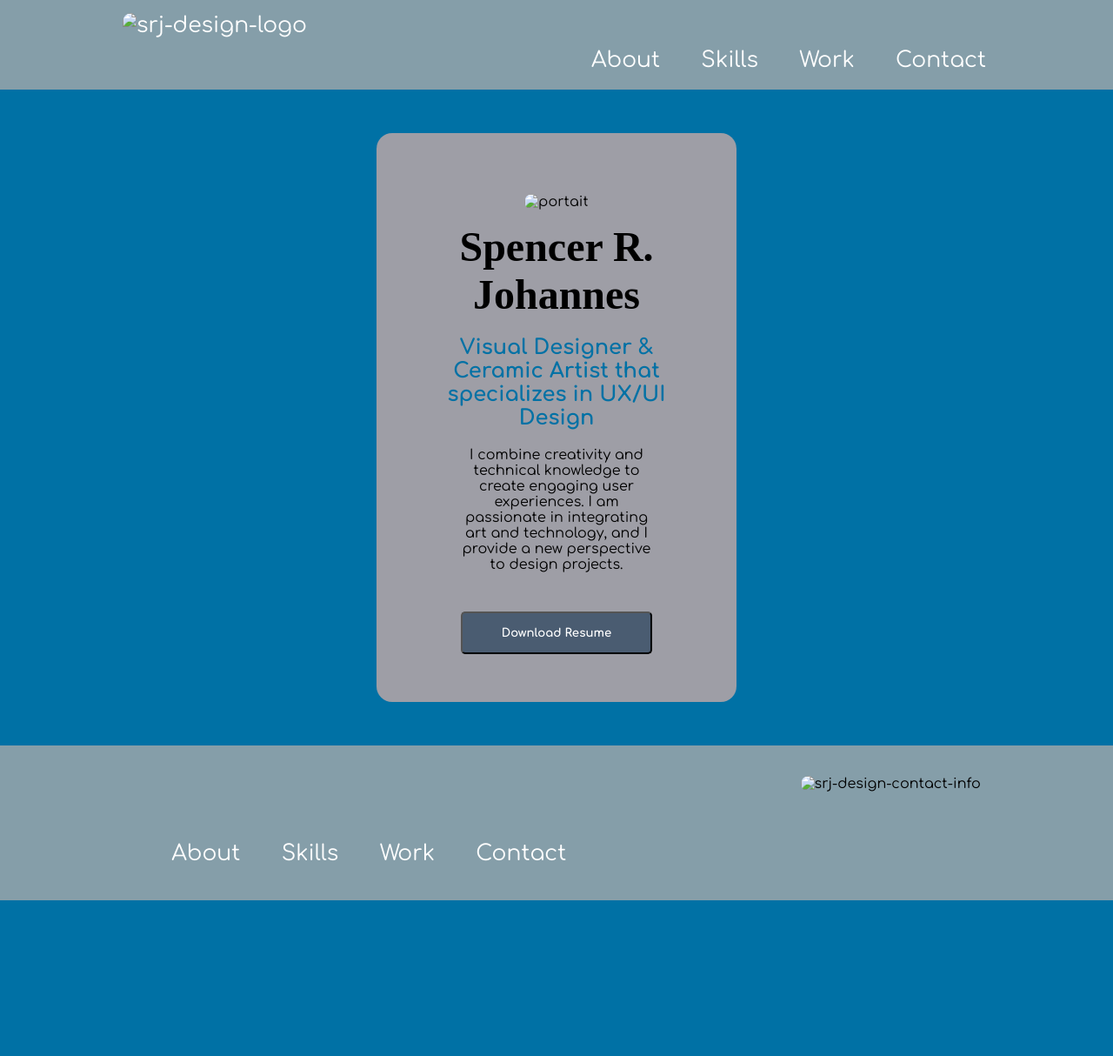
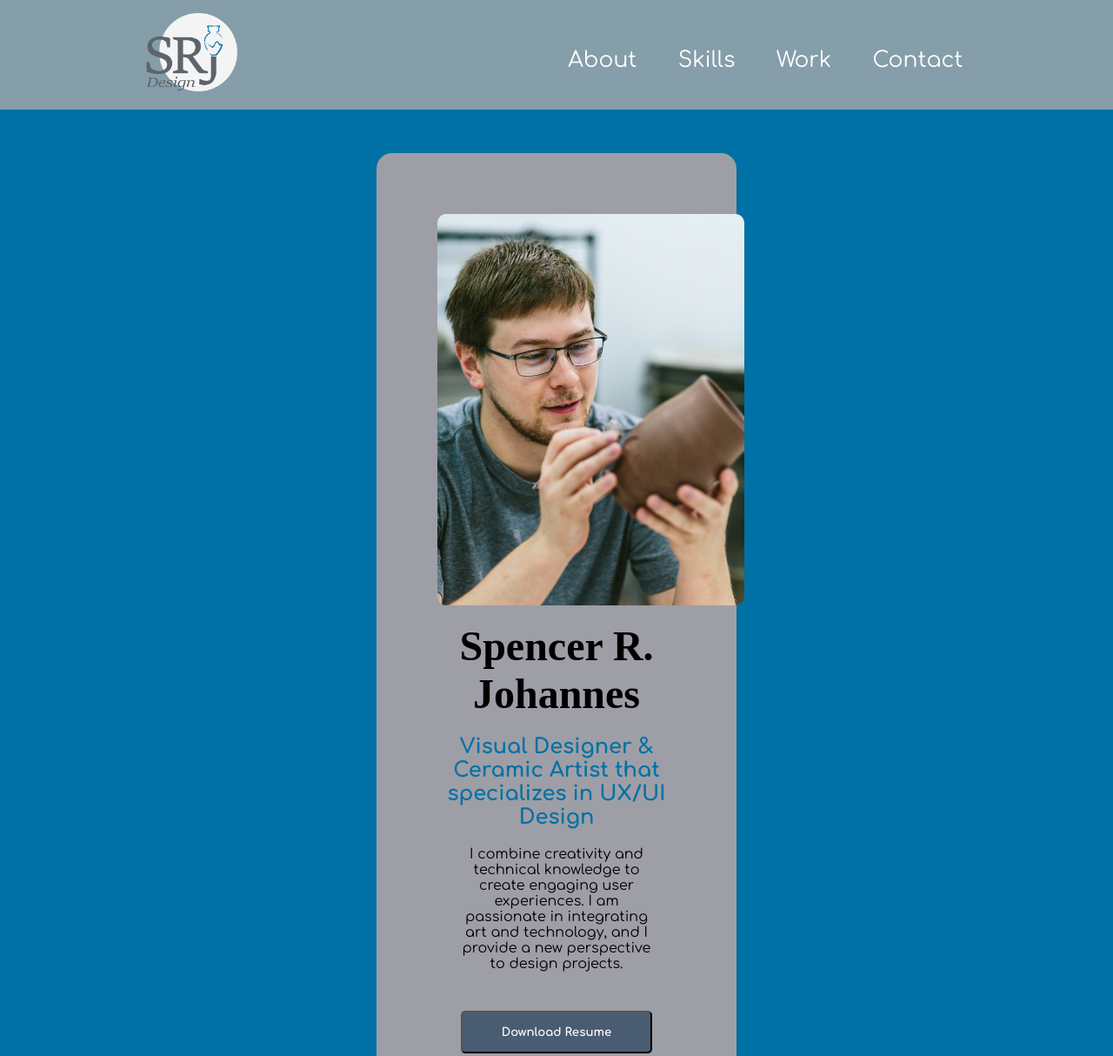
Before and after one commit to Spencerjohannes/UX_UI_HW17, a plain HTML site: page index.html in a window 1280 px wide. Shown: the top 1214 px of the page at 87% size. Before the commit the page ends 1035 px from the top, so only its background shows below. Drawn offline with Linux system fonts and the light colour scheme; the site is published under a folder, as on GitHub Pages, so addresses that start at the root find nothing.

Commit message:
final change with photos

```diff
--- a/index.html
+++ b/index.html
@@ -14,7 +14,7 @@
 <body>
     <header class="navigation">
         <div class="inline-block">
-            <img src="/images/srj-design-logo.png" alt="srj-design-logo" style="height: 90px">
+            <img src="images/srj-design-logo.png" alt="srj-design-logo" style="height: 90px">
         </div>
         <nav class="inline-block">
             <ul>
@@ -28,7 +28,7 @@
 
     <section class="heroImg">
         <div class="content">
-            <img src="/images/portait.png" alt="portait" weight="350px" height="450px" >
+            <img src="images/portait.png" alt="portait" weight="350px" height="450px" >
             <h1 class="portaitName">Spencer R. Johannes</h1>
             <h2 class="jobTitle">Visual Designer & Ceramic Artist that specializes in UX/UI Design</h2>
             <p class="aboutSelf">I combine creativity and technical knowledge to create engaging user experiences. I am passionate in integrating art and technology, and I provide a new perspective to design projects.</p>
@@ -46,7 +46,7 @@
             </ul>
         </div>
         <div class="footer-logo">
-            <img src="/images/lets-talk.png" alt="srj-design-contact-info" style="height: 160px">
+            <img src="images/lets-talk.png" alt="srj-design-contact-info" style="height: 160px">
         </div>
     </footer>
 </body>
```
